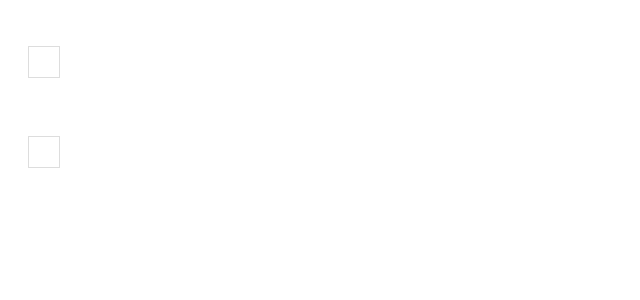
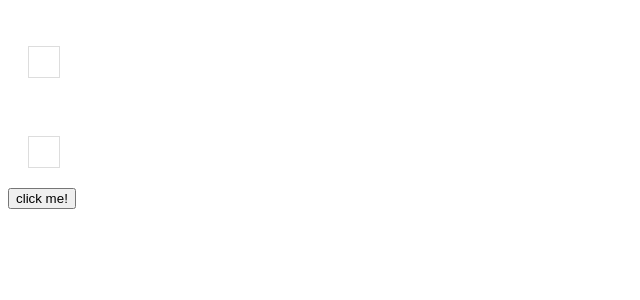
Before and after one commit to Zack1808/TodoApp, a React (Create React App) app in the folder app/: page / in a window 1280 px wide. Shown: the top 300 px of the page, without its empty margins (0-640 px from the left). Built offline with nearby package versions, Linux system fonts and the light colour scheme.

Commit message:
Added Button component

```diff
--- a/app/src/components/App.js
+++ b/app/src/components/App.js
@@ -1,12 +1,14 @@
 import React from "react";
 
 import CheckBox from "./CheckBox";
+import Button from "./Button";
 
 const App = () => {
     return(
         <div>
             <CheckBox />
             <CheckBox />
+            <Button />
         </div>
     )
 };
--- /dev/null
+++ b/app/src/components/Button.js
@@ -0,0 +1,9 @@
+import React from "react";
+
+const Button = () => {
+    return(
+        <button>click me!</button>
+    )
+}
+
+export default Button;
```
